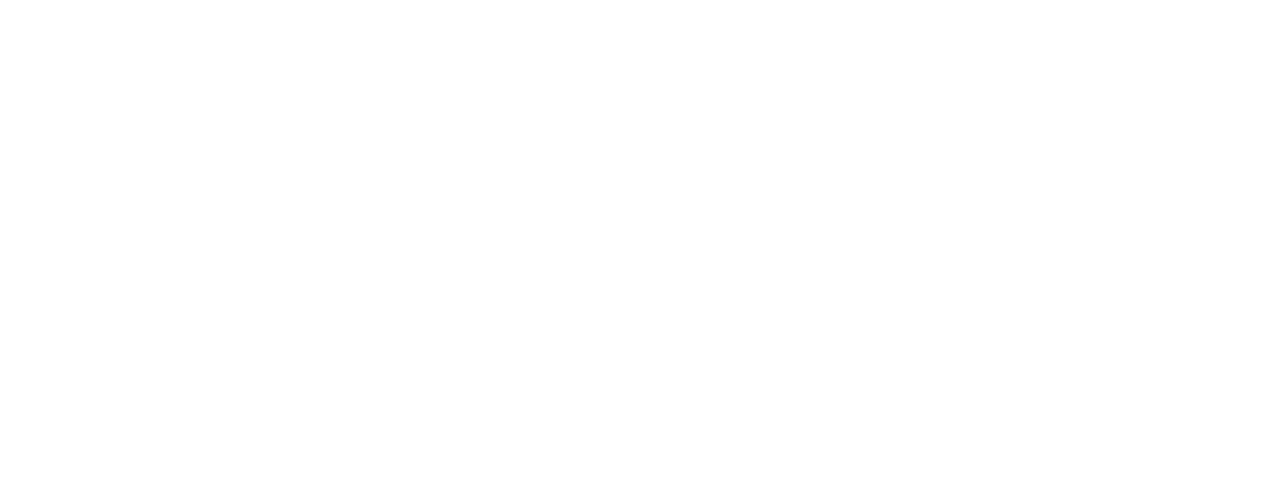
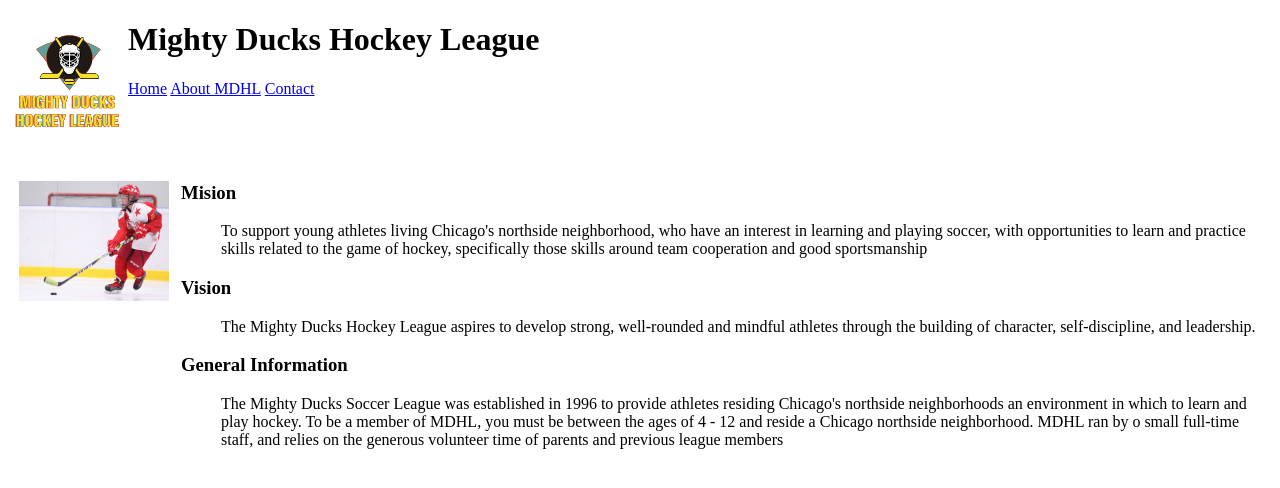
Before and after one commit to PablaBertani/MDHL_PABLA_BERTANI, a plain HTML site: page about.html in a window 1280 px wide. Drawn offline with Linux system fonts and the light colour scheme.

Commit message:
apartado about ok

```diff
--- a/about.html
+++ b/about.html
@@ -7,6 +7,67 @@
     <title>Document</title>
 </head>
 <body>
+    <img
+    src="assets/img/LogoMightyducks-01.png"
+    alt="logo"
+    width="120"
+    height="120"
+    style="float: left"
+  />
+  <header>
+    <h1>Mighty Ducks Hockey League</h1>
+  </header>
+  <nav>
+    <a href="index.html">Home</a>
+    <a href="about.html">About MDHL</a>
+    <a href="contact.html">Contact</a>
+  </nav>
+  <br />
+  <main>
+    <br />
+    <section>
+      <br />
+      <table style="float: left; border-spacing: 10px">
+        <tr style="vertical-align: top">
+          <td>
+            <br />
+            <img
+              src="/assets/img/hockey2.jpg"
+              alt="kid playing hockey"
+              width="150"
+              height="120"
+            />
+          </td>
+          <td>
+            <dl>
+              <dt>
+                <h3>Mision</h3>
+              </dt>
+              <dd>To support young athletes living Chicago's northside neighborhood, who have an interest in
+                learning and playing soccer, with opportunities to learn and practice skills related to the game of
+                hockey, specifically those skills around team cooperation and good sportsmanship</dd>
+
+              <dt>
+                <h3>Vision</h3>
+              </dt>
+              <dd>The Mighty Ducks Hockey League aspires to develop strong, well-rounded and mindful athletes
+                through the building of character, self-discipline, and leadership.</dd>
+
+              <dt>
+                <h3>General Information</h3>
+              </dt>
+              <dd>
+                The Mighty Ducks Soccer League was established in 1996 to provide athletes residing
+                Chicago's northside neighborhoods an environment in which to learn and play hockey. To be a
+                member of MDHL, you must be between the ages of 4 - 12 and reside a Chicago northside
+                neighborhood. MDHL ran by o small full-time staff, and relies on the generous volunteer time of
+                parents and previous league members
+              </dd>
+            </dl>
+          </td>
+        </tr>
+      </table>
+    </section>
 
 </body>
 </html>
```
